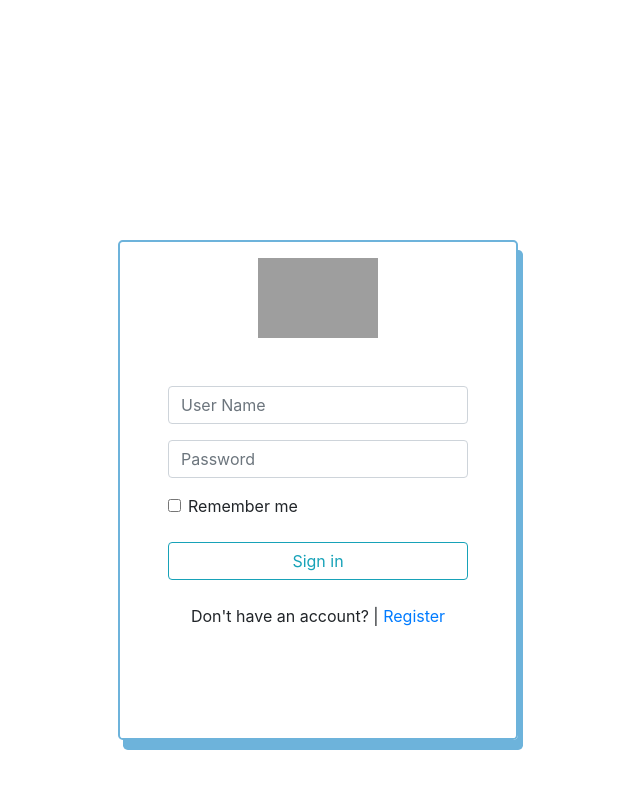
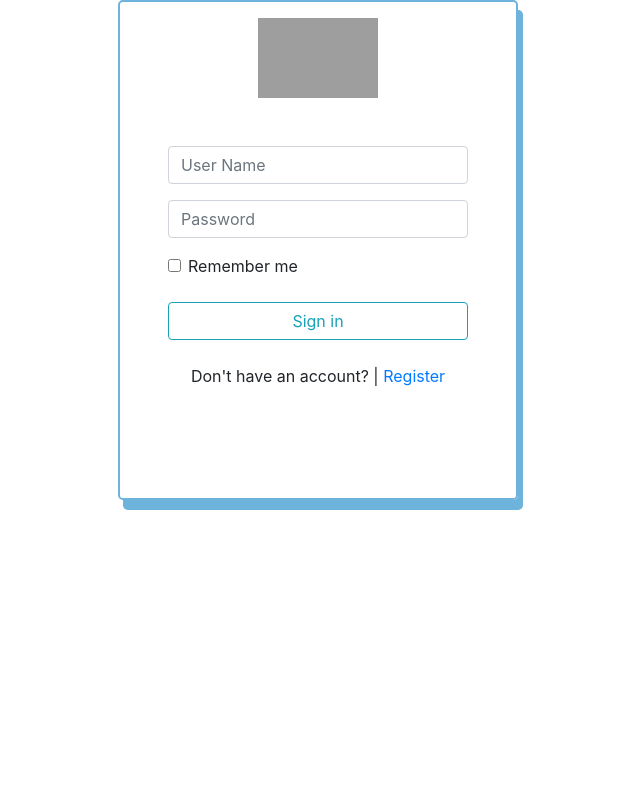
Before and after one commit to hieupham2010/Final-Project, a PHP site: page /Final-Project/ in a window 1280 px wide. Shown: the whole page, without its empty margins (322-962 px from the left). Run offline with PHP 8.4, Linux system fonts and the light colour scheme; grey boxes are pictures that could not be loaded.

Commit message:
change style

```diff
--- a/View/SignUp.php
+++ b/View/SignUp.php
@@ -21,7 +21,7 @@ if (isset($_GET["msgTimeUp"])) {
 </style>
 
 <body>
-    <div class="Sign-up-card rounded-lg  p-auto">
+    <div class="Sign-up-card rounded-lg ">
         <!--Card content-->
         <div class="card-body px-lg-5 pt-0 mt-3 mb-5">
             <!--logo-->
--- a/View/header.php
+++ b/View/header.php
@@ -1,6 +1,5 @@
 <!DOCTYPE html>
 <html lang="en">
-
 <head>
   <meta charset="UTF-8">
   <meta name="viewport" content="width=device-width, initial-scale=1.0">
--- a/View/style.css
+++ b/View/style.css
@@ -22,22 +22,16 @@
 }
 .Sign-up-card{
   margin:auto;
-  margin-top: 15rem;
   width: 400px;
   height: 520px;
-  display: flex;
-  flex: wrap;
   box-shadow: 5px 10px  rgb(109, 179, 219);
   border: 2px solid rgb(109, 179, 219);
 }
 
 .Login-card{
   margin:auto;
-  margin-top: 15rem;
   width: 400px;
   height: 500px;
-  display: flex;
-  flex: wrap;
   box-shadow: 5px 10px  rgb(109, 179, 219);
   border: 2px solid rgb(109, 179, 219);
 }
--- a/index.php
+++ b/index.php
@@ -27,7 +27,7 @@ if (isset($_SESSION["logged"]) && $_SESSION["logged"] === true) {
 <body>
 
     <!-- Material form login -->
-    <div class="Login-card rounded-lg  p-auto">
+    <div class="Login-card rounded-lg">
         <!--Card content-->
         <div class="card-body px-lg-5 pt-0 mt-3 mb-5">
                 <div class="mb-5  d-flex justify-content-center">
```
